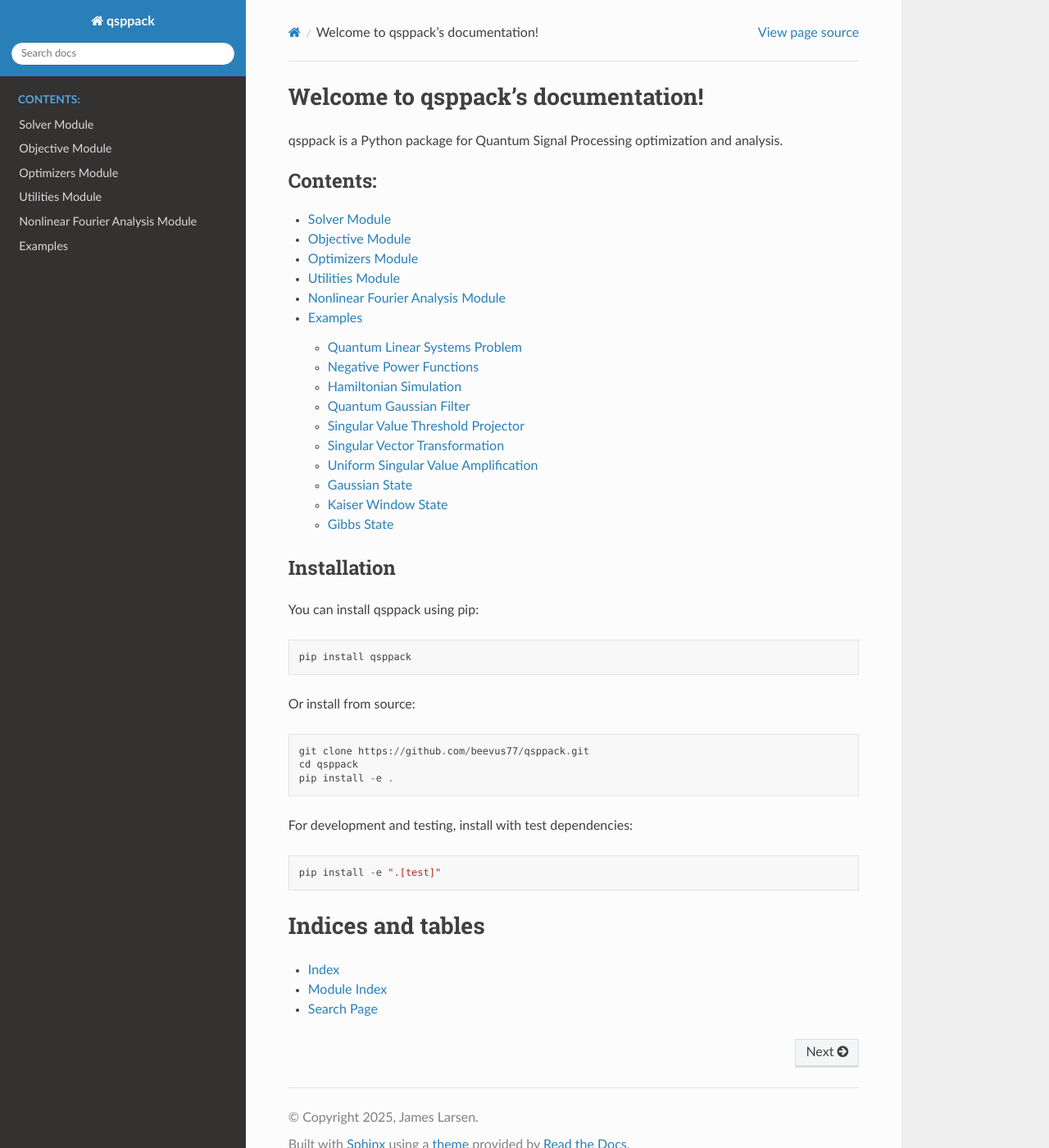
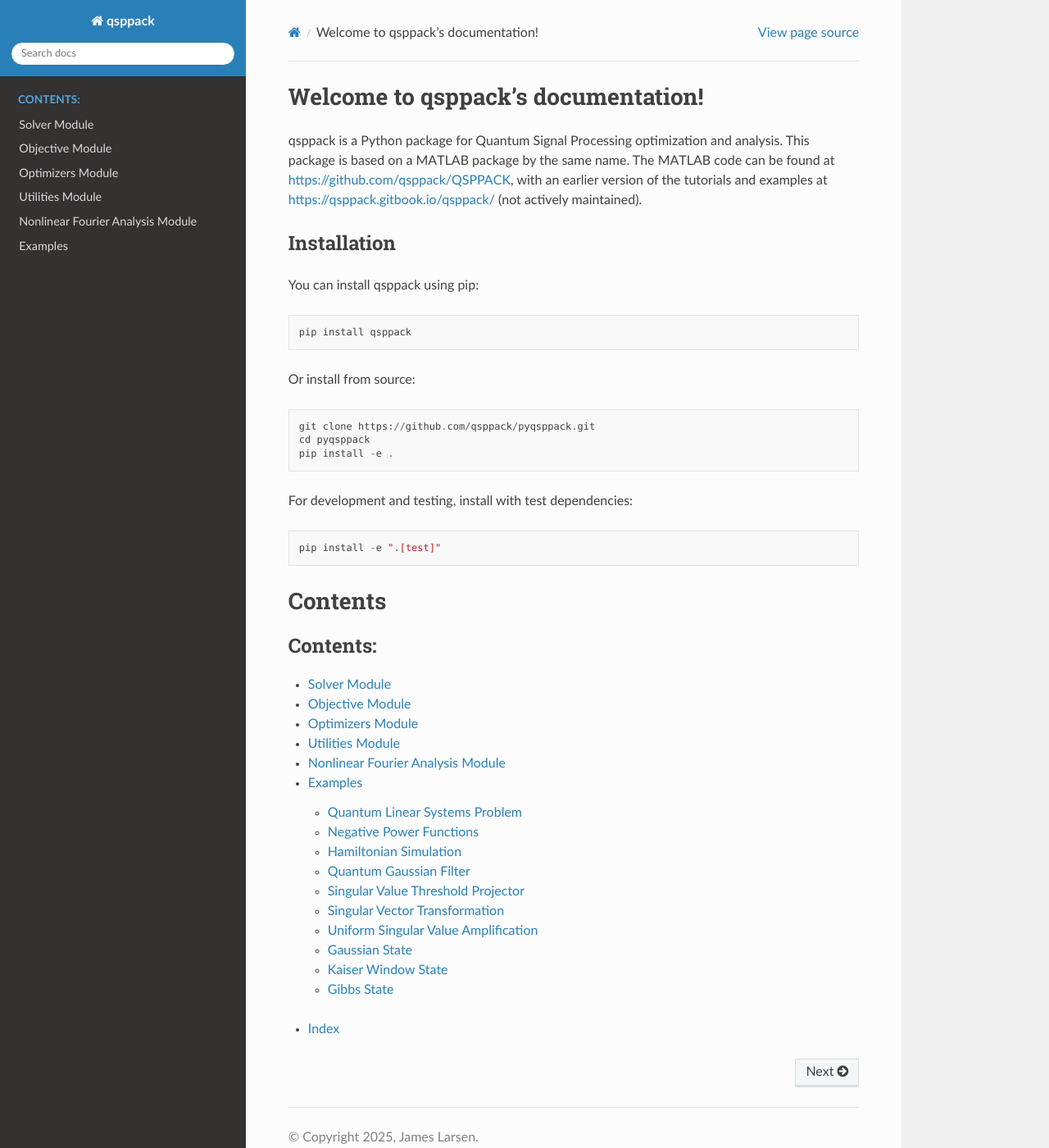
Before and after one commit to qsppack/pyqsppack, a Sphinx documentation site: the page built from docs/source/index.rst, in a window 1280 px wide and 1400 px high. Shown: the whole window at 82% size. Built offline with Sphinx 7.4.7 and the Read the Docs theme 3.1.0, drawn with Linux system fonts in a browser that asks for light colours.

Commit message:
update index and readme

```diff
--- a/README.rst
+++ b/README.rst
@@ -6,7 +6,7 @@ A Python package for Quantum Signal Processing optimization and analysis.
 Installation
 ------------
 
-You can install the package using pip:
+You can install qsppack using pip:
 
 .. code-block:: bash
 
@@ -16,8 +16,8 @@ Or install from source:
 
 .. code-block:: bash
 
-    git clone https://github.com/beevus77/qsp.git
-    cd qsp
+    git clone https://github.com/qsppack/pyqsppack.git
+    cd pyqsppack
     pip install -e .
 
 Documentation
--- a/docs/source/index.rst
+++ b/docs/source/index.rst
@@ -7,7 +7,29 @@ Welcome to qsppack's documentation!
 ===================================
 
 qsppack is a Python package for Quantum Signal Processing optimization and analysis.
+This package is based on a MATLAB package by the same name. The MATLAB code can be found at https://github.com/qsppack/QSPPACK, with an earlier version of the tutorials and examples at https://qsppack.gitbook.io/qsppack/ (not actively maintained).
 
+
+Installation
+------------
+
+You can install qsppack using pip::
+
+    pip install qsppack
+
+Or install from source::
+
+    git clone https://github.com/qsppack/pyqsppack.git
+    cd pyqsppack
+    pip install -e .
+
+For development and testing, install with test dependencies::
+
+    pip install -e ".[test]"
+
+
+Contents
+========
 .. toctree::
    :maxdepth: 2
    :caption: Contents:
@@ -19,26 +41,4 @@ qsppack is a Python package for Quantum Signal Processing optimization and analy
    nlfa
    examples
 
-Installation
-------------
-
-You can install qsppack using pip::
-
-    pip install qsppack
-
-Or install from source::
-
-    git clone https://github.com/beevus77/qsppack.git
-    cd qsppack
-    pip install -e .
-
-For development and testing, install with test dependencies::
-
-    pip install -e ".[test]"
-
-Indices and tables
-==================
-
 * :ref:`genindex`
-* :ref:`modindex`
-* :ref:`search`
```
